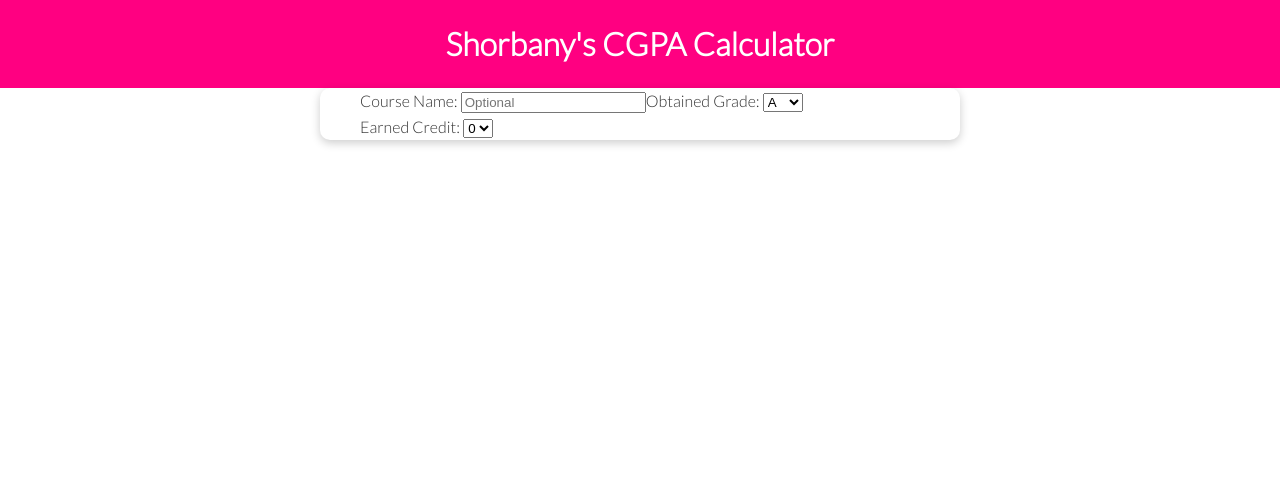
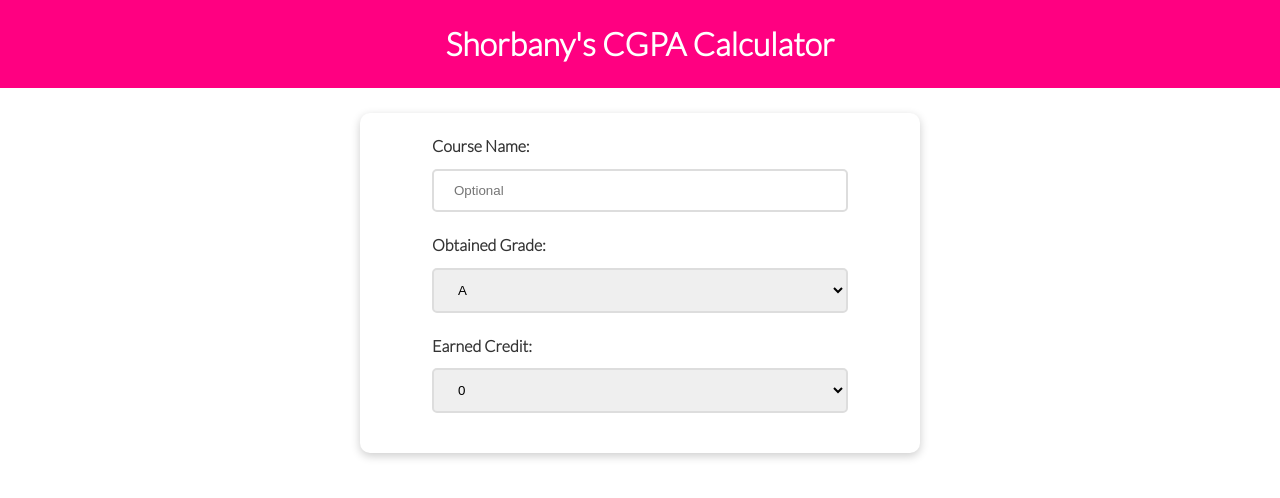
Before and after one commit to Anik-the-dev/iub-cgpa-calculator, a React (Create React App) app: page / in a window 1280 px wide. Shown: the top 498 px of the page. Built offline with nearby package versions, Linux system fonts and the light colour scheme.

Commit message:
input Box Style Done

```diff
--- a/src/components/InputBox.js
+++ b/src/components/InputBox.js
@@ -2,9 +2,15 @@ import React from 'react';
 
 const InputBox = () => {
     return (
-        <div className='card container'>
+        <div className='container'>
+            <div className="card input-box">
+                <div className='flex'>
+                    <div className='courseName'>
                         <label>Course Name: </label>
                         <input type='text' placeholder='Optional'></input>
+                    </div>
+
+                    <div className='obtainedGrade'>
                         <label>Obtained Grade: </label>
                         <select>
                             <option value='A'>A</option>
@@ -19,8 +25,10 @@ const InputBox = () => {
                             <option value='D'>D</option>
                             <option value='F'>F</option>
                         </select>
+                    </div>
 
-            <br/><label>Earned Credit: </label>
+                    <div className='earnedCredit'>
+                        <label>Earned Credit: </label>
                         <select>
                             <option value='0'>0</option>
                             <option value='1'>1</option>
@@ -36,6 +44,15 @@ const InputBox = () => {
                         </select>
 
                     </div>
+                </div>
+
+
+
+
+
+            </div>
+
+        </div>
     );
 };
 
--- a/src/style.css
+++ b/src/style.css
@@ -41,6 +41,15 @@ img {
     margin: 10px;
 }
 
+.flex {
+    display: flex;
+    flex-direction: column;
+    justify-content: center;
+    align-items: center;
+    height: 100%;
+
+}
+
 /* header */
 .header {
     background-color: #FF0081;
@@ -53,6 +62,37 @@ img {
     color: #fff;
 }
 
+/* input-box */
+.input-box {
+    margin: 25px 0;
+    font-weight: 700;
+
+
+}
+
+.courseName,
+.obtainedGrade,
+.earnedCredit {
+    display: flex;
+    flex-direction: column;
+    padding-bottom: 20px;
+    width: 80%;
+    margin: auto;
+
+
+}
+
+input, select {
+    padding: 12px 20px;
+    border: 2px solid #ddd;
+    border-radius: 5px;
+}
+
+
+
+label {
+    margin-bottom: 10px;
+}
 
 
 /* utilities */
```
Lines whose indentation alone changed are shown as unchanged.
